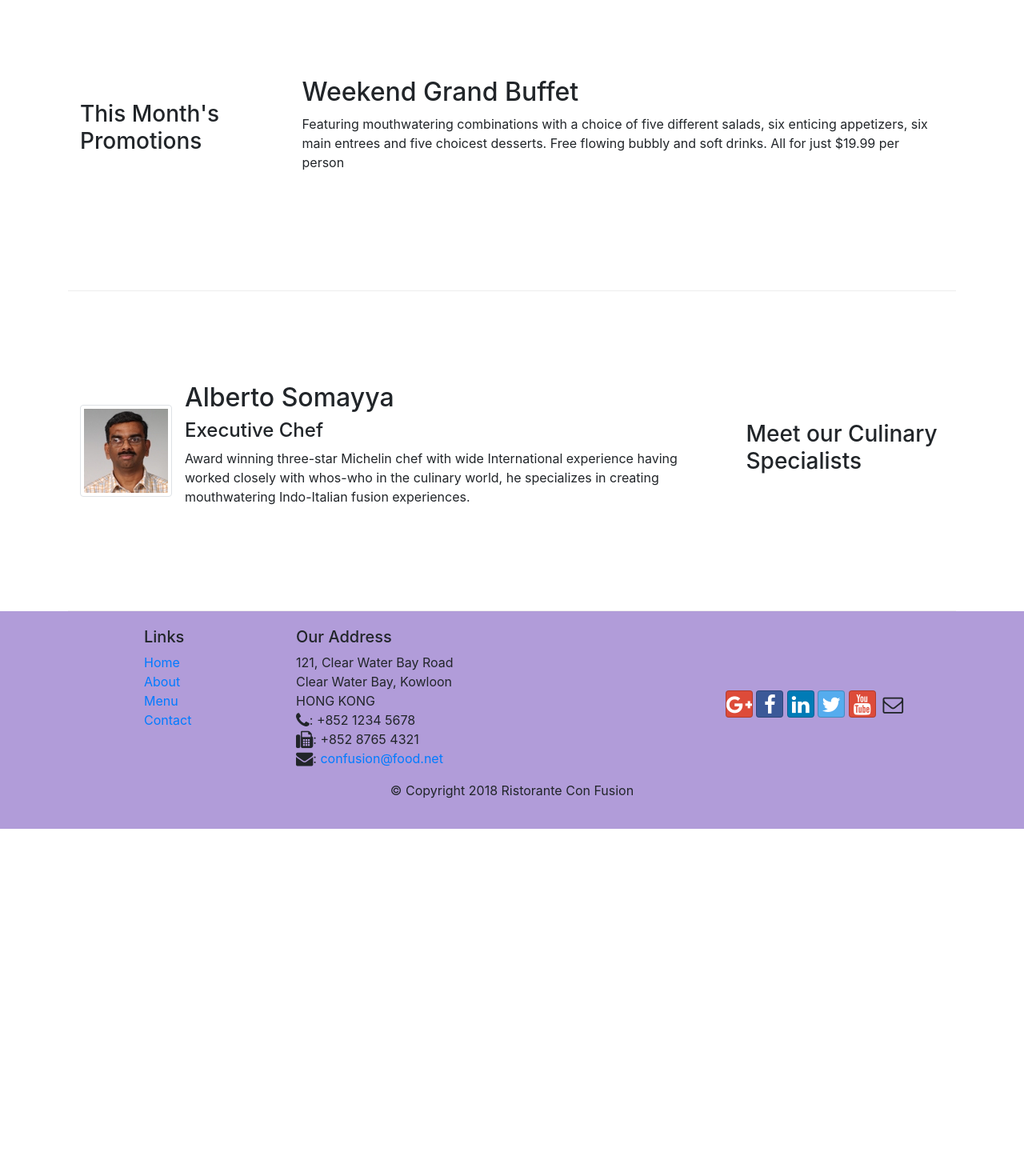
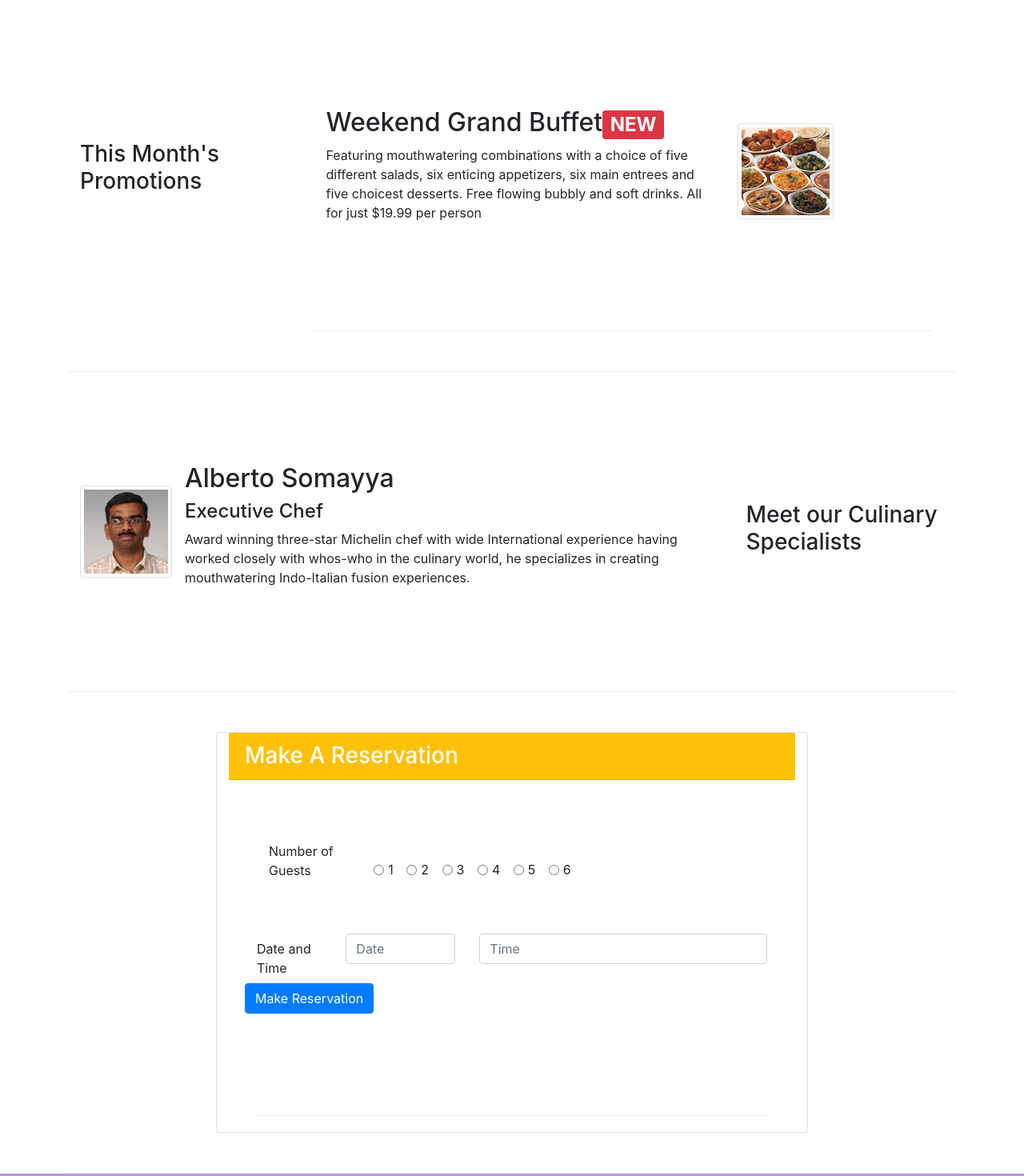
Before and after one commit to shot607/conFusion, a website: page index.html in a window 1280 px wide. Shown: the part 720-2190 px from the top of the page at 80% size. Before the commit the page ends 1756 px from the top, so only its background shows below. Drawn offline with nearby package versions, Linux system fonts and the light colour scheme.

Commit message:
Week 2 Project

```diff
--- a/index.html
+++ b/index.html
@@ -43,6 +43,9 @@
                 <div class="col-12 col-sm align-self-center">
                     <img src="/img/logo.png" class="img-fluid">
                 </div>
+                <div class="col-12 col-sm align-self-center order-sm-last">
+                    <a class="btn btn-block btn-sm btn-warning" href="#gotoform">Reserve A Table</a>
+                </div>
             </div>
         </div>
     </header>
@@ -66,12 +69,27 @@
 
 
         <div class = "row row-content align-items-center">
-            <div class="col-12 col-sm-4 col-md-3">
+            <div class="col-12 col-sm-4 col-md-3 order-sm-first">
                 <h3>This Month's Promotions</h3>
             </div>
             <div class="col col-sm col-md">
-                <h2>Weekend Grand Buffet</h2>
-                <p>Featuring mouthwatering combinations with a choice of five different salads, six enticing appetizers, six main entrees and five choicest desserts. Free flowing bubbly and soft drinks. All for just $19.99 per person </p>
+
+
+                <div class="media">
+                    <div class="container">
+                        <div class="row row-content align-items-center">
+                        <div class="col-6 col-sm-8 order-sm-first">
+                            <h2>Weekend Grand Buffet<span class="badge badge-danger">NEW</span></h2>
+                            <div class="d-none d-sm-block">
+                        <p>Featuring mouthwatering combinations with a choice of five different salads, six enticing appetizers, six main entrees and five choicest desserts. Free flowing bubbly and soft drinks. All for just $19.99 per person </p>
+            </div>
+        </div>
+                <div class="col-6 col-sm-4 order-sm-last">
+                    <img class="d-flex mr-3 img-thumbnail align-self-center" src="/img/buffet.png">
+                </div>
+            </div>
+            </div>
+            </div>
             </div>
         </div>
 
@@ -85,14 +103,77 @@
                     <div class="media-body">
                         <h2>Alberto Somayya</h2>
                 <h4>Executive Chef</h4>
+
                 <p>Award winning three-star Michelin chef with wide International experience having worked closely with whos-who in the culinary world, he specializes in creating mouthwatering Indo-Italian fusion experiences. </p>
                     </div>
+
                 </div>
 
             </div>
         </div>
+        <div class="row row-content align-items-center">
+
+            <div class="card col-12 col-sm-8 offset-2 d-flex justify-conent-center" id="gotoform">
+                <h3 class="card-header bg-warning text-white">Make A Reservation</h3>
+                <div class="card-body">
+                    <div class="container">
+                        <div class="row no-gutters row-content">
+
+                        <div class="col-12 col-sm-8">
+                            <label for="ex" class="col-12 col-sm-4 col-form-label">Number of Guests</label>
+                            <div class="form-check form-check-inline">
+                                <input class="form-check-input" type="radio" name="Tables"id="ex">
+                                <label class="form-check-label" for="ex">1</label>
+                            </div>
+
+                            <div class="form-check form-check-inline">
+                                <input class="form-check-input" type="radio" name="Tables"id="ex2">
+                                <label class="form-check-label" for="ex2">2</label>
+                            </div>
+                            <div class="form-check form-check-inline">
+                                <input class="form-check-input" type="radio" name="Tables"id="ex3">
+                                <label class="form-check-label" for="ex3">3</label>
+                            </div>
+                            <div class="form-check form-check-inline">
+                                <input class="form-check-input" type="radio" name="Tables"id="ex4">
+                                <label class="form-check-label" for="ex4">4</label>
+                            </div>
+                            <div class="form-check form-check-inline">
+                                <input class="form-check-input" type="radio" name="Tables"id="ex5">
+                                <label class="form-check-label" for="ex5">5</label>
+                            </div>
+                            <div class="form-check form-check-inline">
+                                <input class="form-check-input" type="radio" name="Tables"id="ex6">
+                                <label class="form-check-label" for="ex6">6</label>
+                            </div>
+
+                        </div>
+                        <div class="col-12">
+                            <div class="form-group row">
+                                <label for="telnum" class="col-12 col-md-2 col-form-label">Date and Time</label>
+                                <div class="col-5 col-md-3">
+                                    <input type="text" class="form-control" id="date" name="date"
+                                    placeholder="Date">
+                                </div>
+                                <div class="col-7 col-md-7">
+                                    <input type="text" class="form-control" id="Time" name="Time"
+                                    placeholder="Time">
+                                </div>
+                                <button type="submit" class="btn btn-primary">
+                                    Make Reservation
+                                </button>
+                                </div>
+                        </div>
+
+                        </div>
+                    </div>
+                    </div>
+                </div>
+
+        </div>
+        </div>
     </div>
-        <footer class="footer2">
+        <footer class="footer">
             <div class="container">
                 <div class="row">
                     <div class="col-4 offset-1 col-sm-2">
```
